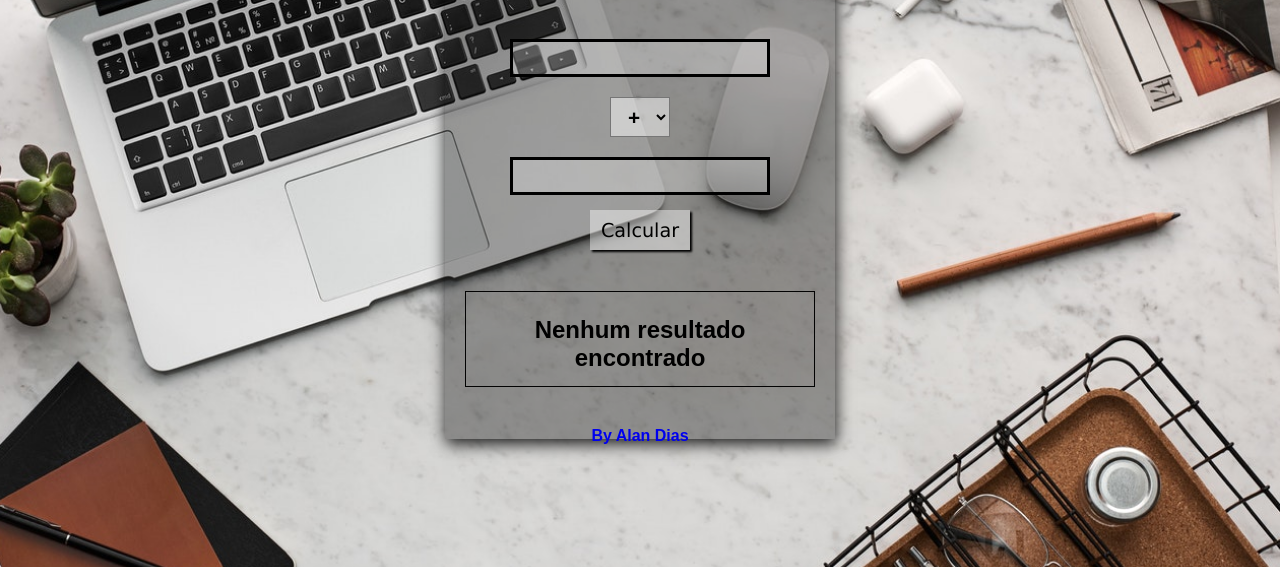
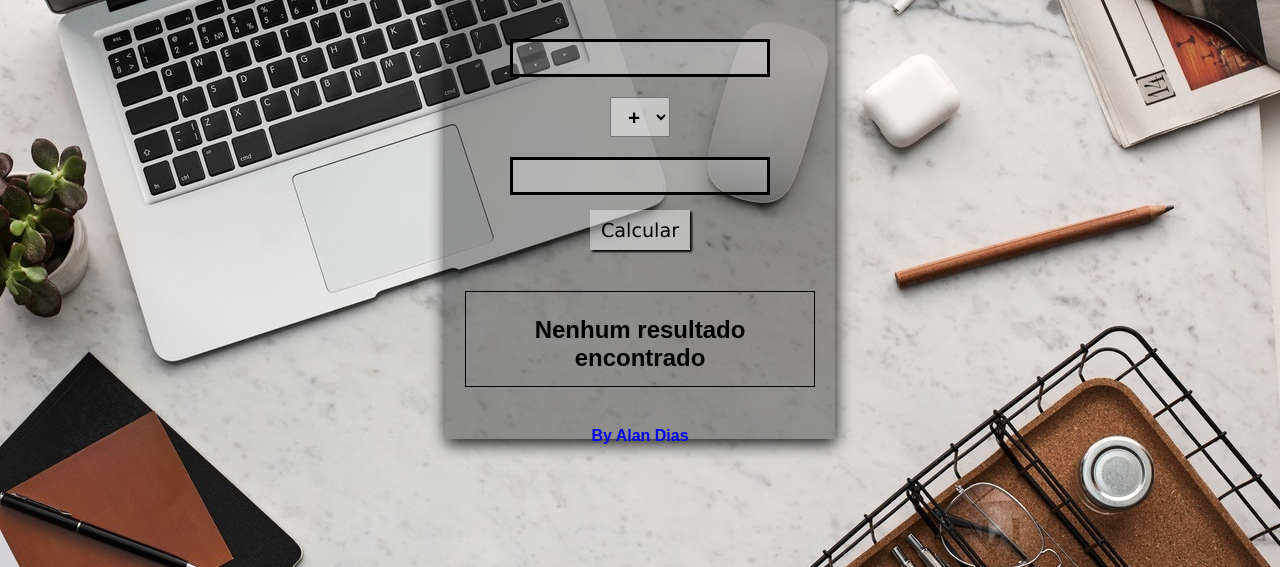
Before and after one commit to AlanTDias/calculadora, a plain HTML site: page index.html in a window 1280 px wide. Shown: the part 249-816 px from the top of the page. Drawn offline with Linux system fonts and the light colour scheme; a web font is replaced by a local one.

Commit message:
update pic

```diff
--- a/css/style.css
+++ b/css/style.css
@@ -2,7 +2,7 @@
 
 
 body{
-    background-image: url(/img/img1.png);
+    background-image: url(/img/img1.jpg);
     background-size: cover;
     text-align: center;
     background-repeat: no-repeat;
```
Also changed, not shown: img/img1.jpg (added), img/img1.png (deleted).
